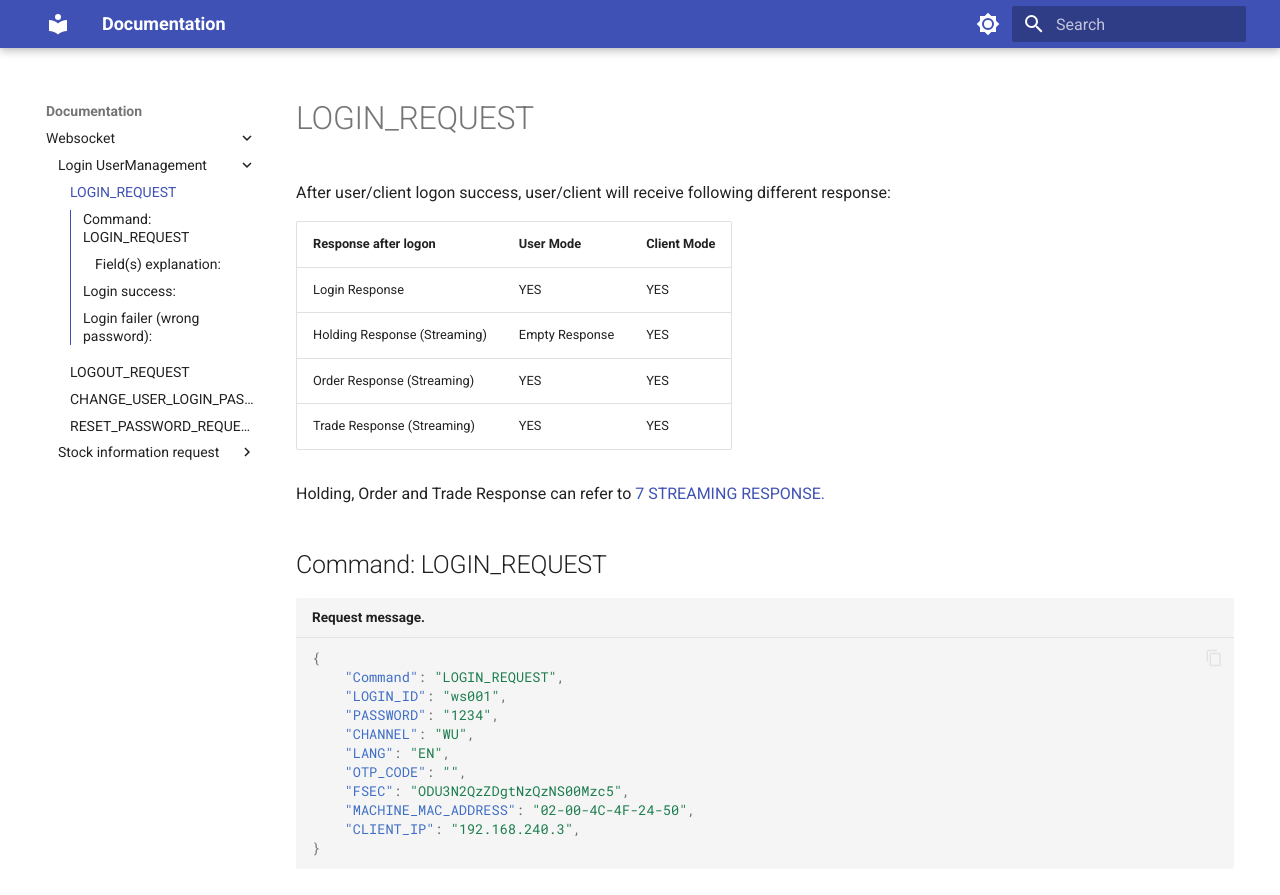
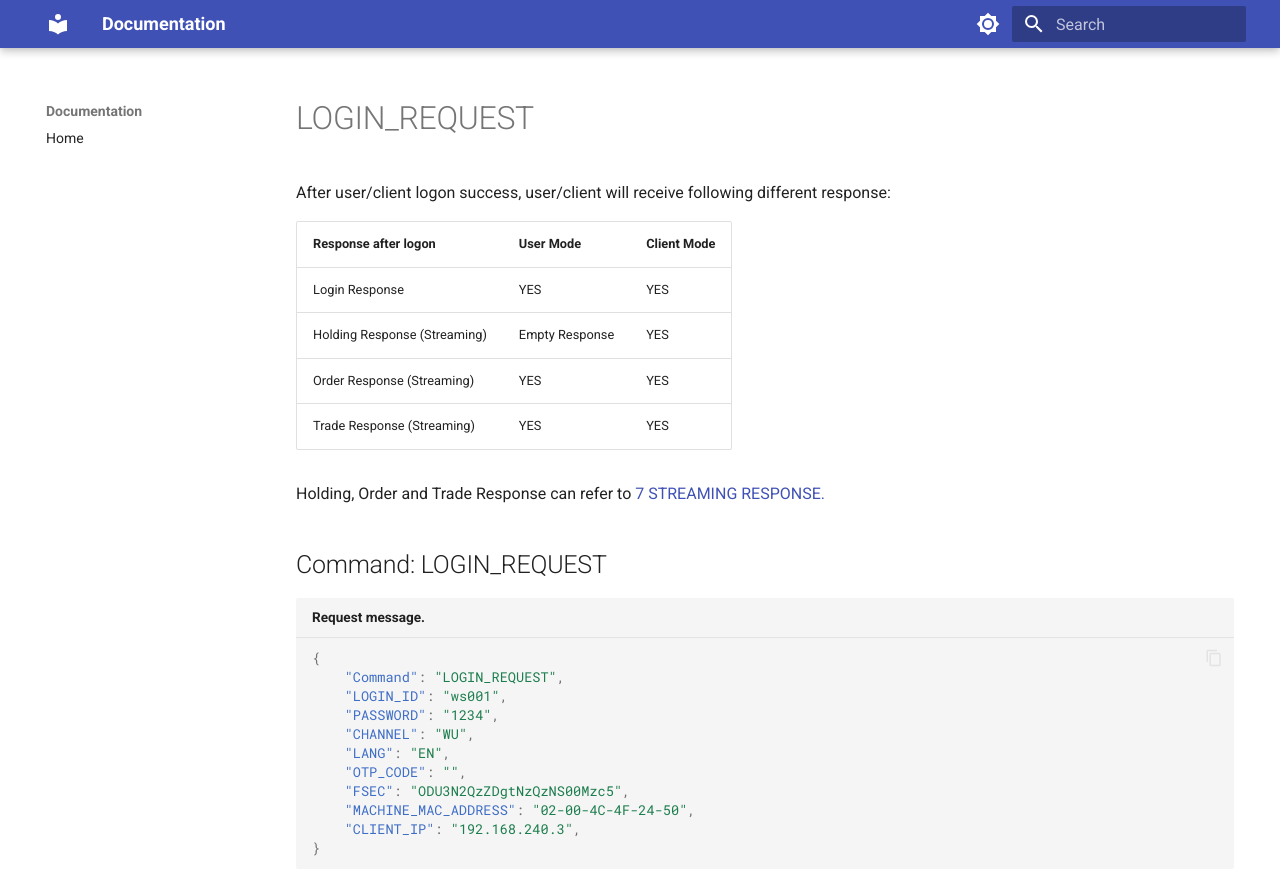
Before and after one commit to minhnguyen1908/afe-fo-api, an MkDocs documentation site: the page built from docs/websocket/Login_UserManagement/1_login_request.md, in a window 1280 px wide and 900 px high. Shown: the top 895 px of the window. Built offline with MkDocs 1.6.1 and Material for MkDocs 9.7.7, drawn with Linux system fonts in a browser that asks for light colours; some of the changed lines change nothing that is shown.

Commit message:
Changed the index/home page to login information pages.

```diff
--- a/mkdocs.yml
+++ b/mkdocs.yml
@@ -1,6 +1,9 @@
 # yaml-language-server: $schema=https://squidfunk.github.io/mkdocs-material/schema.json
 site_name: Documentation
 site_url: https://minhnguyen1908.github.io/afe-fo-api
+
+nav:
+  - "Home": "docs/websocket/Login_UserManagement/1_login_request.md"
 theme:
   name: material
   palette:
```
